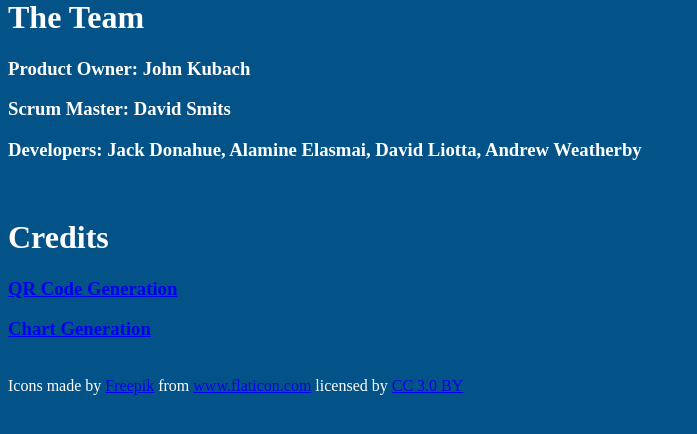
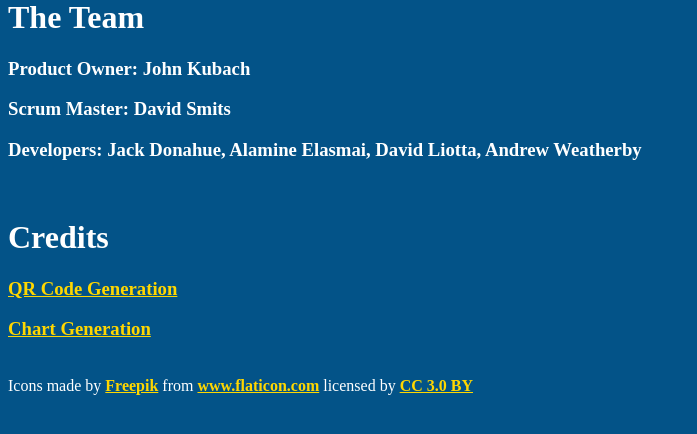
Before and after one commit to JKubach/Survey-Seahorse, a PHP site: page /about.php in a window 1280 px wide. Shown: the part 231-665 px from the top of the page, without its empty margins (0-697 px from the left). Run offline with PHP 8.4, Linux system fonts and the light colour scheme; data comes from the database, SQL or seed files in the repository.

Commit message:
Update about.php

```diff
--- a/website/about.php
+++ b/website/about.php
@@ -16,10 +16,10 @@ include 'res/navbar.php';
         <h3> Developers: Jack Donahue, Alamine Elasmai, David Liotta, Andrew Weatherby</h3>
         <br>
         <h1> Credits </h1>
-        <h3> <a href="http://phpqrcode.sourceforge.net/">QR Code Generation</a>
-        <h3> <a href="https://www.chartjs.org/">Chart Generation</a> </h3>
+        <h3> <a href="http://phpqrcode.sourceforge.net/" class='link'>QR Code Generation</a>
+        <h3> <a href="https://www.chartjs.org/" class='link'>Chart Generation</a> </h3>
         <br>
-        <div>Icons made by <a href="https://www.freepik.com/" title="Freepik">Freepik</a> from <a href="https://www.flaticon.com/" 			    title="Flaticon">www.flaticon.com</a> licensed by <a href="http://creativecommons.org/licenses/by/3.0/" 			    title="Creative Commons BY 3.0" target="_blank">CC 3.0 BY</a></div>
+        <div>Icons made by <a class='link' href="https://www.freepik.com/" title="Freepik">Freepik</a> from <a href="https://www.flaticon.com/" class='link' 			    title="Flaticon">www.flaticon.com</a> licensed by <a  class='link' href="http://creativecommons.org/licenses/by/3.0/" 			    title="Creative Commons BY 3.0" target="_blank">CC 3.0 BY</a></div>
 
 
     </body>
```
